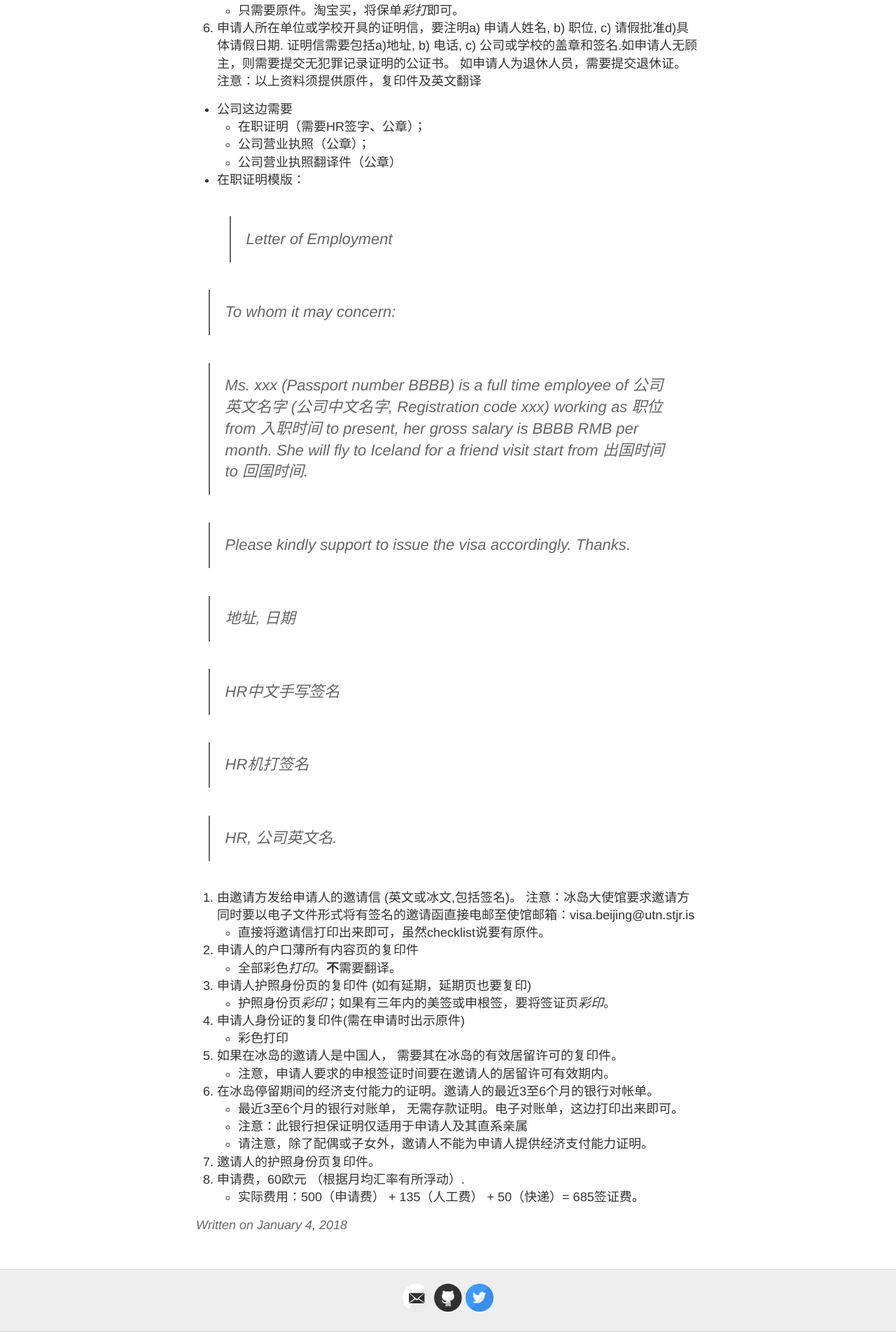
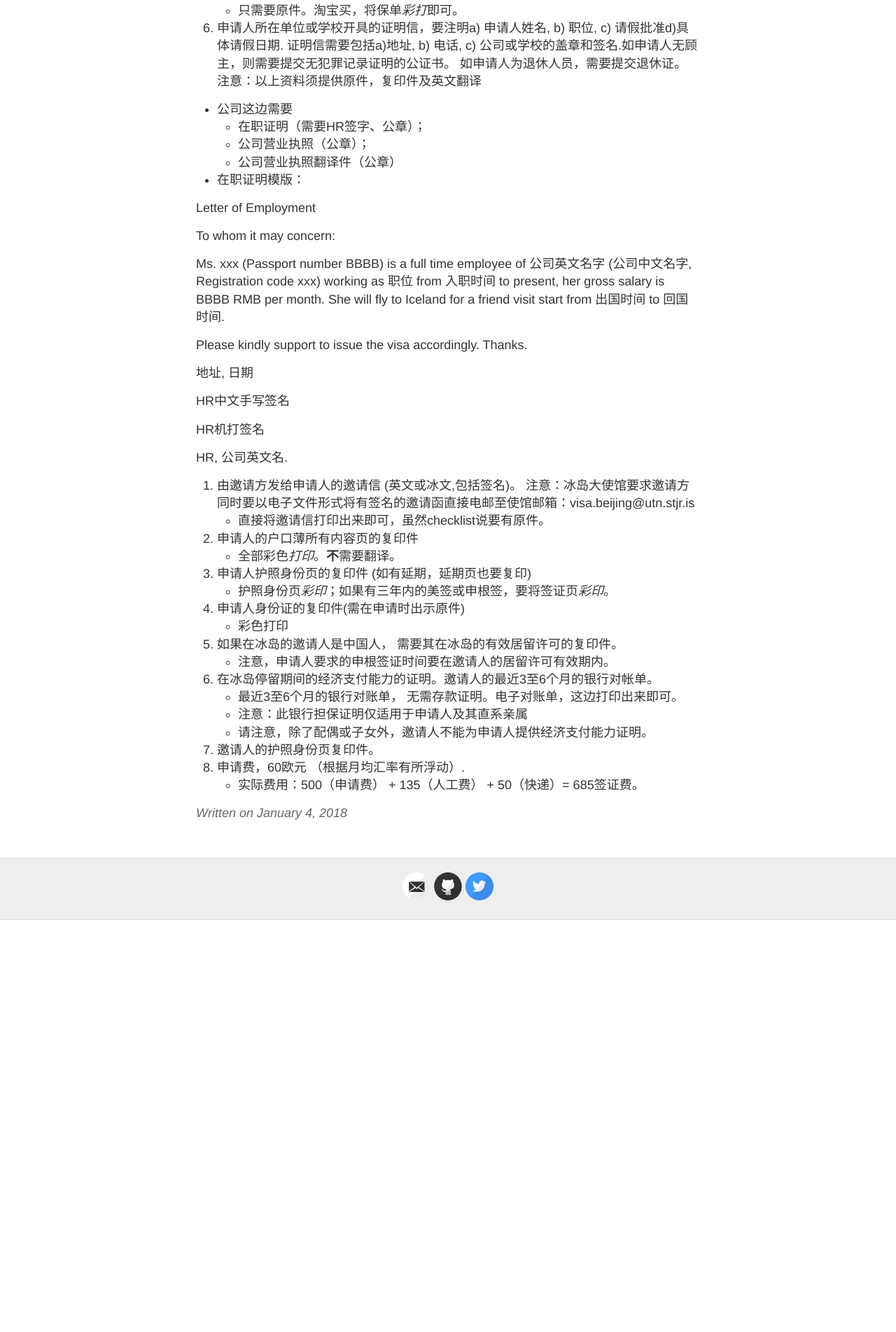
Before and after one commit to LilianYe/LilianYe.github.io, a Jekyll site: the page built from _posts/2018-01-04-Iceland-Visa.md, in a window 1280 px wide. Shown: the part 672-2576 px from the top of the page at 70% size. Built offline with Jekyll 4.4.1, drawn with Linux system fonts in a browser that asks for light colours; after the commit the page ends 1987 px from its top, so only the background shows below that.

```diff
--- a/_posts/2018-01-04-Iceland-Visa.md
+++ b/_posts/2018-01-04-Iceland-Visa.md
@@ -29,21 +29,22 @@ title: Iceland Visa checklist
     - 公司营业执照翻译件（公章）
 
 - 在职证明模版：
-> Letter of Employment
 
-> To whom it may concern:
+ Letter of Employment
 
-> Ms. xxx (Passport number BBBB) is a full time employee of 公司英文名字 (公司中文名字, Registration code xxx) working as 职位 from 入职时间 to present, her gross salary is BBBB RMB per month. She will fly to Iceland for a friend visit start from 出国时间 to 回国时间.
+To whom it may concern:
 
-> Please kindly support to issue the visa accordingly. Thanks.
+ Ms. xxx (Passport number BBBB) is a full time employee of 公司英文名字 (公司中文名字, Registration code xxx) working as 职位 from 入职时间 to present, her gross salary is BBBB RMB per month. She will fly to Iceland for a friend visit start from 出国时间 to 回国时间.
 
-> 地址, 日期
+ Please kindly support to issue the visa accordingly. Thanks.
 
-> HR中文手写签名
+ 地址, 日期
 
-> HR机打签名
+ HR中文手写签名
 
-> HR, 公司英文名.
+ HR机打签名
+
+ HR, 公司英文名.
 
 7. 由邀请方发给申请人的邀请信  (英文或冰文,包括签名)。 注意：冰岛大使馆要求邀请方同时要以电子文件形式将有签名的邀请函直接电邮至使馆邮箱：visa.beijing@utn.stjr.is
     - 直接将邀请信打印出来即可，虽然checklist说要有原件。
```
